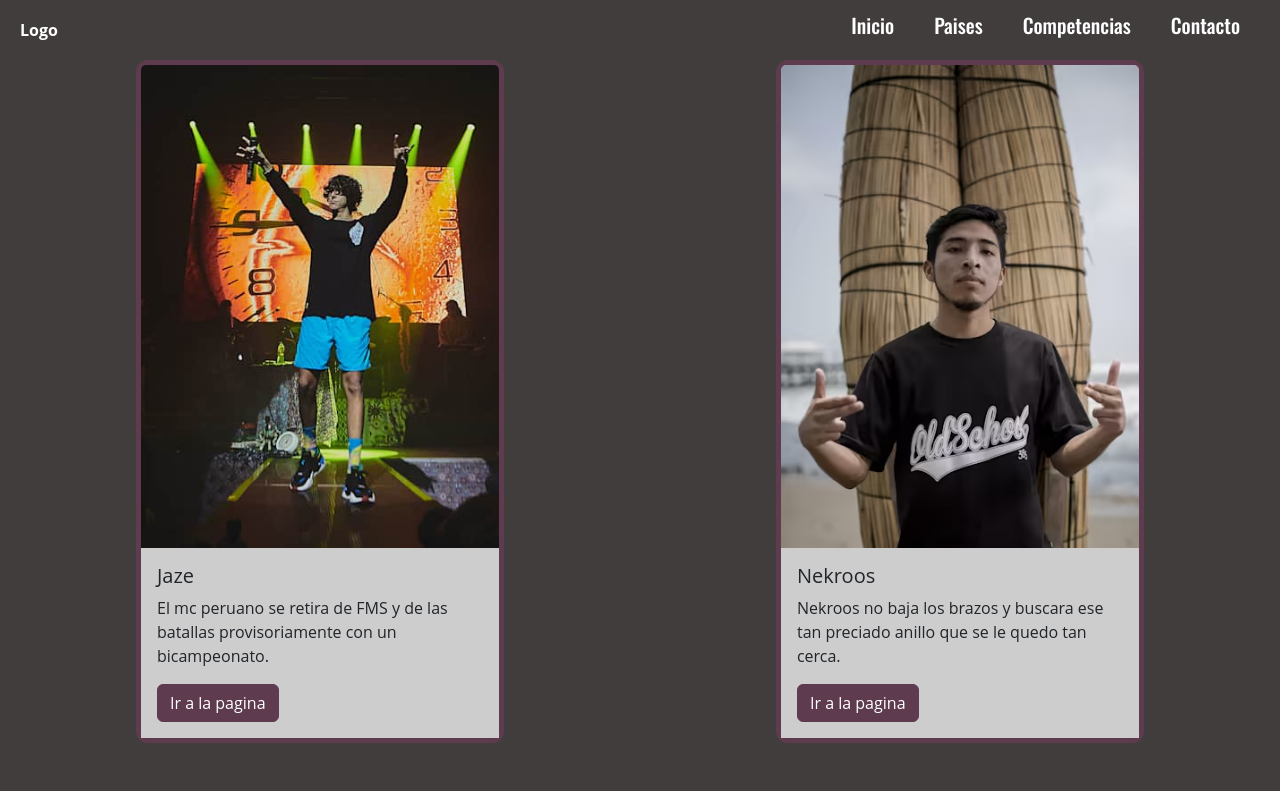
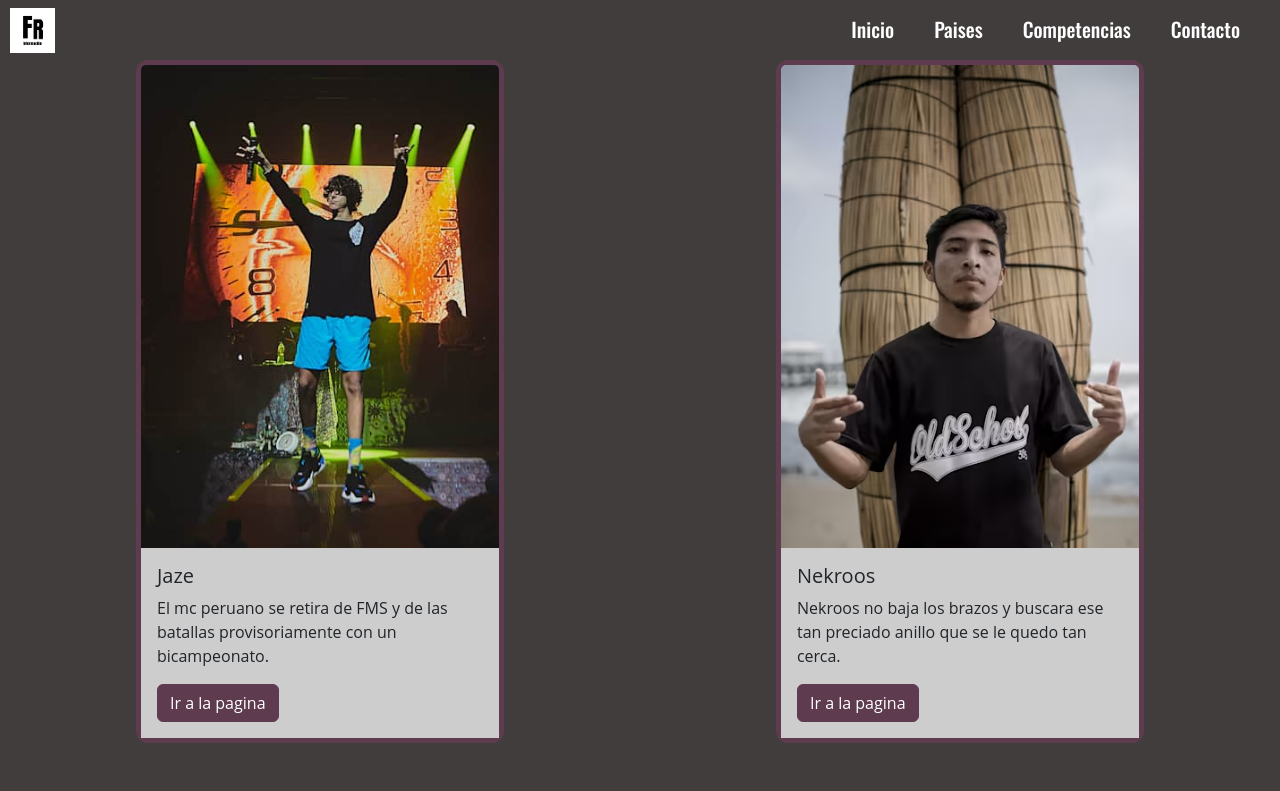
Before and after one commit to TomasCampos20/DesarrolloWeb-Comision54500, a website: page PaginaWeb/peru.html in a window 1280 px wide. Shown: the top 791 px of the page. Drawn offline with nearby package versions, Linux system fonts and the light colour scheme.

```diff
--- a/PaginaWeb/peru.html
+++ b/PaginaWeb/peru.html
@@ -27,9 +27,9 @@
     <header class="header">
       <nav>
         <div class="navbar">
-             <div class="logo">
-                 <a href="index.html">Logo</a>
-             </div>
+          <div class="logo">
+            <a href="../index.html"><img src="../Assets/logo.jpg" alt="Logo de la página"></a>
+          </div>
              <ul class="nav-links">
                  <li><a href="../index.html">Inicio</a></li>
                  <li><a href="Paises.html">Paises</a></li>
--- a/scss/parciales/_header.scss
+++ b/scss/parciales/_header.scss
@@ -4,7 +4,7 @@
     top: 0;
     left: 0;
     width: 100%;
-    height: 50px;
+    height: 60px;
     z-index: 9999;
 }
 .navbar{
@@ -13,7 +13,7 @@
     align-items: center;
     padding: 10px;
     position: relative;
-    top: 15px;
+    top: 5px;
 }
 .nav-links{
     list-style: none;
@@ -26,7 +26,7 @@
 .nav-links li{
     margin-right: 20px;
     position: relative;
-    bottom: 15px;
+    bottom: 9px;
 }
 .nav-links li a{
     text-decoration: none;
@@ -42,11 +42,8 @@
         color: $color-gral;
     }
 }
-.logo a{
-    color: $color-gral;
-    font-weight: bold;
-    text-decoration: none;
-    padding: 10px;
+.logo img{
+    width: 45px;
     position: relative;
-    bottom: 10px;
+    bottom: 7px;
 }
```
Also changed, not shown: PaginaWeb/Argentina.html (+3 -3 lines), PaginaWeb/España.html (+1 -1 lines), PaginaWeb/Gazir.html (+1 -1 lines), PaginaWeb/Paises.html (+3 -3 lines), PaginaWeb/chile.html (+3 -3 lines), PaginaWeb/colombia.html (+3 -3 lines), PaginaWeb/competencias.html (+1 -1 lines), PaginaWeb/contacto.html (+1 -1 lines), PaginaWeb/mexico.html (+3 -3 lines), index.html (+1 -1 lines), Assets/logo.jpg (added), css/paginalinda.css, 1 other file.
